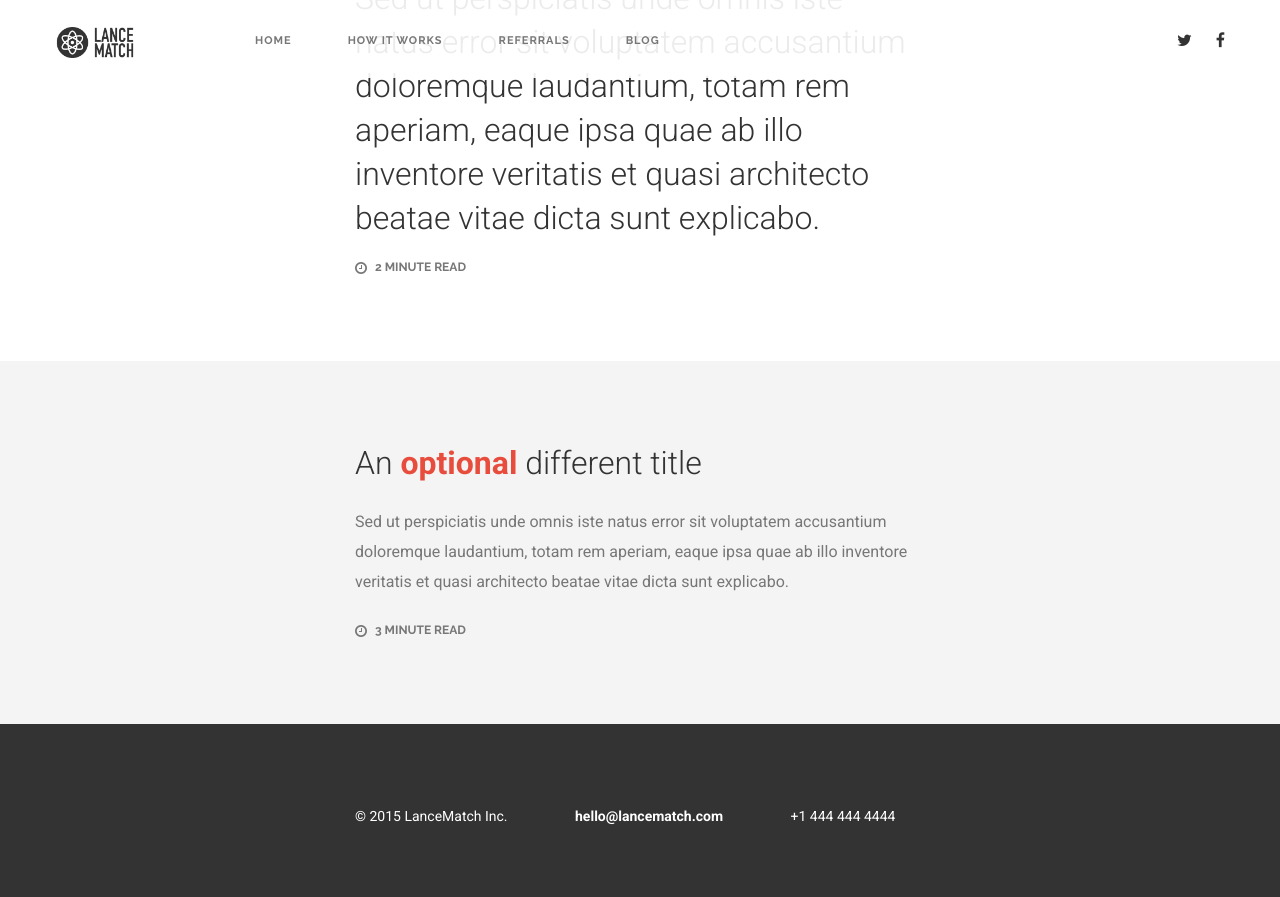
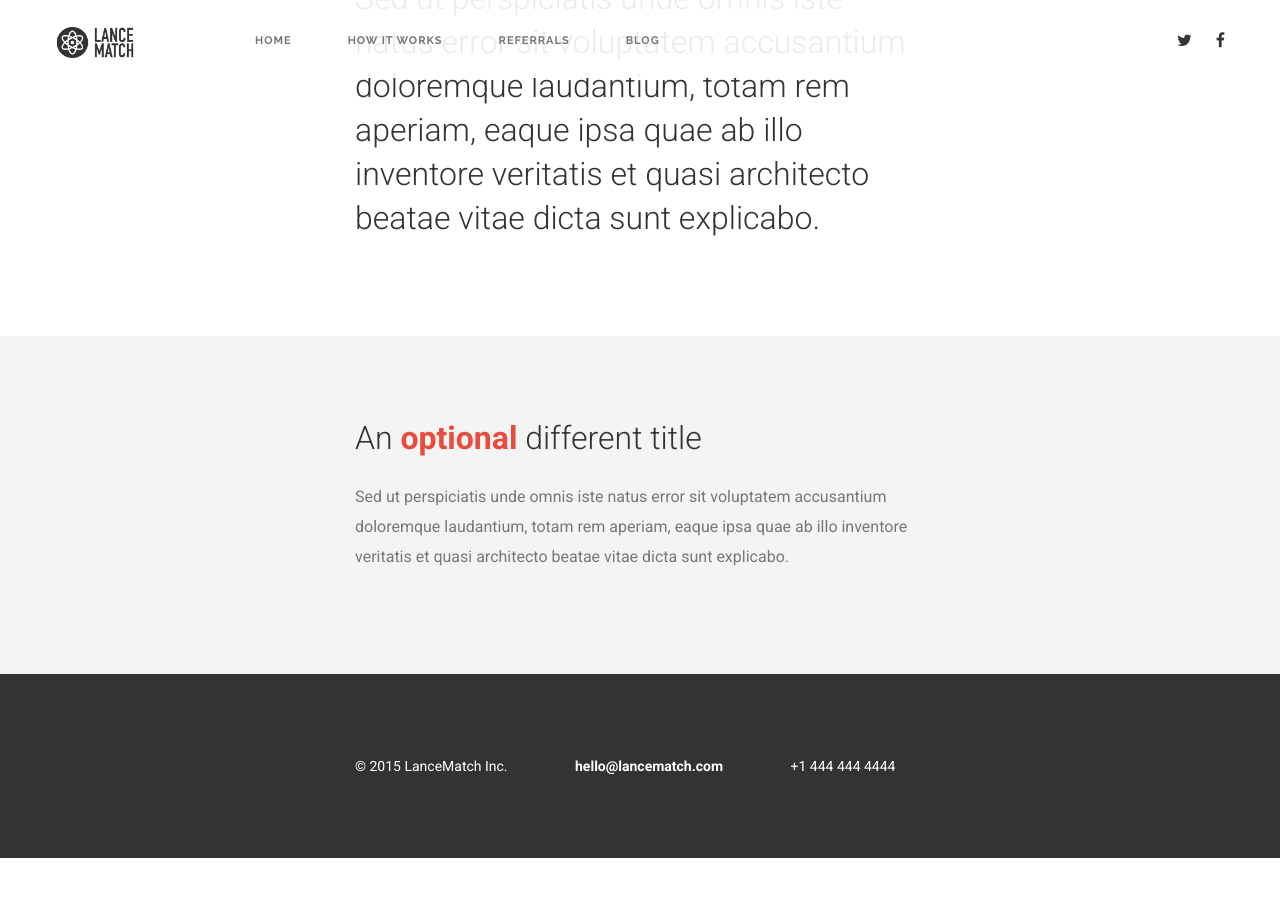
Before and after one commit to LanceMatch/LanceMatch, a Jekyll site: the page built from blog/index.html, in a window 1280 px wide and 900 px high, scrolled down 720 px. Shown: the top 897 px of the window. Built offline with Jekyll 4.4.1, drawn with Linux system fonts in a browser that asks for light colours; after the commit the page ends 1578 px from its top, so only the background shows below that.

Commit message:
removed minutes

```diff
--- a/_posts/2015-03-13-Test-First-Post.md
+++ b/_posts/2015-03-13-Test-First-Post.md
@@ -3,7 +3,6 @@ layout: blog_single
 lead: A little Lorem. A little Ipsum.
 author: justin_krup
 title: An <em>optional</em> different title
-minutes: 3
 ---
 <p class="lead">
 Sed ut perspiciatis unde omnis iste natus error sit voluptatem accusantium doloremque laudantium, totam rem aperiam, eaque ipsa quae ab illo inventore veritatis et quasi architecto beatae vitae dicta sunt explicabo.
--- a/_posts/2015-03-14-Test-Post.md
+++ b/_posts/2015-03-14-Test-Post.md
@@ -2,7 +2,6 @@
 layout: blog_single
 lead: A little Lorem. A little Ipsum.
 author: tejas
-minutes: 2
 ---
 
 # Sed ut perspiciatis unde omnis iste natus error sit voluptatem accusantium doloremque laudantium, totam rem aperiam, eaque ipsa quae ab illo inventore veritatis et quasi architecto beatae vitae dicta sunt explicabo.
--- a/blog/index.html
+++ b/blog/index.html
@@ -28,9 +28,6 @@ layout: default
             <p class="lead">
             {{post.excerpt}}
             </p>
-            {%if post.minutes %}
-            <i class="fa fa-clock-o"></i><span class="alt-font">{{post.minutes}} minute read</span>
-            {%endif%}
           </div>
         </div><!--end of row-->
       </div><!--end of container-->
```
